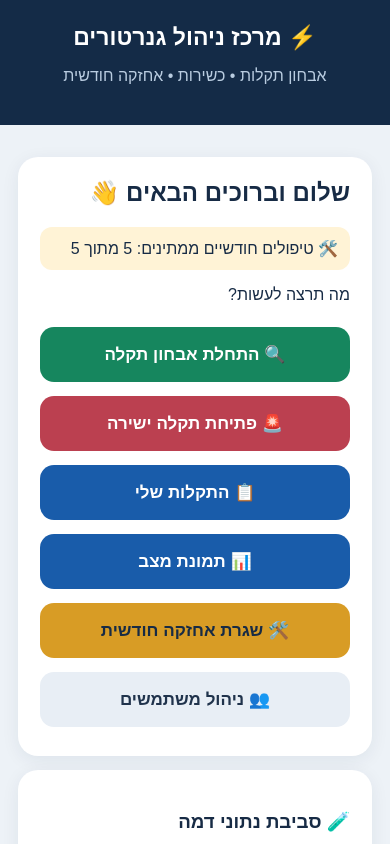
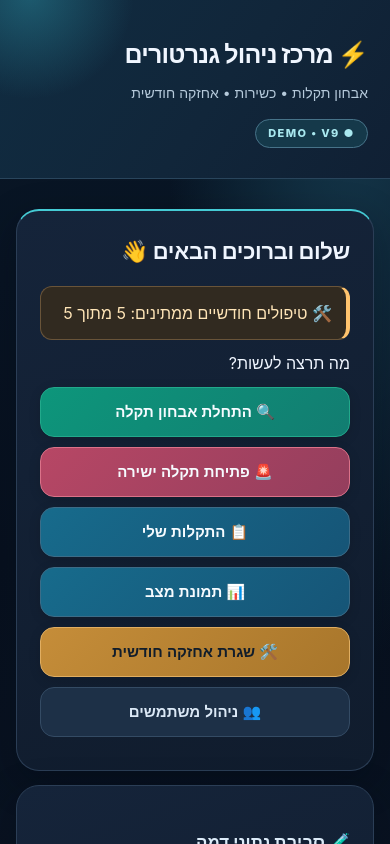
Before and after one commit to Fitness-Squad/generator---demo, a plain HTML site: page index.html in a window 390 px wide. Shown: the top 844 px of the page. Drawn offline with Linux system fonts and the light colour scheme.

Commit message:
Modern dark dashboard visual refresh with responsive mobile layout

```diff
--- a/index.html
+++ b/index.html
@@ -5,28 +5,50 @@
 <meta name="viewport" content="width=device-width,initial-scale=1">
 <title>ניהול תקלות גנרטורים</title>
 <style>
+:root{color-scheme:dark;--bg:#07111f;--surface:#111e30;--surface2:#18283d;--line:#2a3b52;--text:#f0f6ff;--muted:#9db0c7;--accent:#53d9e7;--green:#24c997;--red:#ff657e;--amber:#ffc36d}
 *{box-sizing:border-box}
-body{margin:0;background:#edf2f7;font-family:Arial,sans-serif;color:#172b45}
-header{background:#142b47;color:white;padding:24px;text-align:center}
-header h1{margin:0;font-size:23px}
-header p{color:#b9cce0}
-main{max-width:520px;margin:auto;padding:18px}
-.card{background:white;border-radius:20px;padding:22px;margin:14px 0;box-shadow:0 4px 18px #152c4512}
-h2{margin-top:0}
-button{width:100%;border:0;border-radius:14px;padding:17px;margin:7px 0;font-size:17px;font-weight:bold;background:#195caa;color:white;cursor:pointer}
-button:active{opacity:.7}
-.green{background:#16865e}
-.red{background:#bb4050}
-.gray{background:#e8eef5;color:#20334c}
-.gold{background:#d89c25;color:#172b45}
-input,textarea{width:100%;padding:14px;border:1px solid #ccd5df;border-radius:12px;font-size:16px;margin:8px 0}
-.small{color:#64748b;font-size:14px}
-.badge{background:#e7f2ff;border-radius:12px;padding:12px;margin:10px 0}
-.progress{height:7px;background:#dce5ef;border-radius:9px;margin:18px 0}
-.progress div{height:100%;background:#16865e;border-radius:9px}
-.row{display:flex;gap:10px}
-.row button{flex:1}
-.grid{display:grid;grid-template-columns:1fr 1fr;gap:9px}.metric{background:#edf5fc;border-radius:12px;padding:14px;text-align:center}.metric strong{display:block;font-size:25px}.tabs{display:flex;gap:5px}.tabs button{padding:10px;font-size:14px}.chart{height:175px;display:flex;align-items:end;gap:3px;border-bottom:1px solid #bbb}.bar{flex:1;min-width:2px;background:#16865e;border-radius:4px 4px 0 0}select{width:100%;padding:14px;font-size:16px;border-radius:12px;border:1px solid #ccd5df;background:white;margin:8px 0}.note{background:#fff3d6;padding:12px;border-radius:12px}</style>
+html{scroll-behavior:smooth}
+body{margin:0;min-height:100vh;background:radial-gradient(ellipse at 90% 0%,#163c50 0%,transparent 38%),linear-gradient(180deg,#091727,#07111f 45%,#0b1524);font-family:-apple-system,BlinkMacSystemFont,"Segoe UI",Arial,sans-serif;color:var(--text);line-height:1.55}
+header{position:relative;overflow:hidden;background:linear-gradient(125deg,#102c41 0%,#11263a 55%,#102034 100%);color:var(--text);padding:35px 22px 30px;text-align:right;border-bottom:1px solid #29455c}
+header:before{content:"";position:absolute;width:210px;height:210px;left:-75px;top:-110px;background:radial-gradient(circle,#37b9cc55,transparent 70%);pointer-events:none}
+header:after{content:"●  DEMO  •  V9";display:inline-block;margin-top:16px;padding:5px 12px;border:1px solid #477389;background:#15394a;border-radius:100px;color:#a9e8ef;font-size:11px;font-weight:800;letter-spacing:1.4px}
+header h1{margin:0;font-size:clamp(25px,6vw,34px);font-weight:850;letter-spacing:-.8px}
+header h1:first-letter{color:var(--accent)}
+header p{color:#b6cadb;margin:8px 0 0;font-size:14px}
+main{max-width:740px;margin:auto;padding:16px 16px 70px}
+.card{background:linear-gradient(160deg,#15243a 0%,#101c2d 100%);border:1px solid #2b3e56;border-radius:23px;padding:23px;margin:14px 0;box-shadow:0 12px 38px #02091455}
+.card:first-child{border-top:2px solid #45cbd5}
+h2{margin:0 0 17px;font-size:22px;font-weight:800;letter-spacing:-.3px}
+h3{margin:20px 0 12px;font-size:17px;color:#dcebf8}
+p{margin:11px 0}
+label{display:block;margin-top:13px;color:#d3e3f0;font-size:14px;font-weight:700}
+button{display:block;width:100%;border:1px solid #3c6c87;border-radius:14px;padding:15px 17px;margin:10px 0;font-size:15px;font-weight:750;background:linear-gradient(135deg,#176b8c,#165577);color:#f6fbff;cursor:pointer;transition:transform .15s ease,filter .15s ease,box-shadow .15s ease;box-shadow:0 3px 12px #00000022;text-align:center;min-height:49px}
+button:active{transform:scale(.98);filter:brightness(1.15)}
+button:focus-visible,input:focus-visible,textarea:focus-visible,select:focus-visible{outline:2px solid var(--accent);outline-offset:2px}
+button.green{background:linear-gradient(135deg,#0d967b,#127d71);border-color:#22a98b}
+button.red{background:linear-gradient(135deg,#b74765,#943e5d);border-color:#db7289}
+button.gray{background:#1d3047;border-color:#344b64;color:#dbe8f6;box-shadow:none}
+button.gold{background:linear-gradient(135deg,#c58d39,#a8762b);border-color:#e1ae61;color:#111d2b}
+input,textarea,select{width:100%;padding:13px 14px;border:1px solid #3a526c;border-radius:13px;font-size:16px;margin:7px 0 10px;background:#0b192a;color:var(--text);font-family:inherit}
+input::placeholder,textarea::placeholder{color:#8297ad}
+option{background:#102037;color:white}
+.small{color:var(--muted);font-size:13px;line-height:1.6}
+.badge{background:#1a2d42;border:1px solid #30485f;border-radius:15px;padding:15px;margin:12px 0;color:#e2edf8;overflow-wrap:anywhere}
+.badge strong{color:#77e1ea}
+.note{background:#312a20;border:1px solid #695439;border-right:4px solid var(--amber);padding:14px;border-radius:12px;color:#ffe5b7}
+.progress{height:8px;background:#2a3b50;border-radius:9px;margin:18px 0;overflow:hidden}
+.progress div{height:100%;background:var(--green);border-radius:9px}
+.row{display:flex;gap:10px}.row button{flex:1}
+.grid{display:grid;grid-template-columns:repeat(2,minmax(0,1fr));gap:10px;margin:18px 0}
+.metric{background:linear-gradient(145deg,#20374d,#192a40);border:1px solid #38536c;border-radius:17px;padding:17px 9px;text-align:center;color:#c7d7e7;font-size:12px}
+.metric strong{display:block;font-size:clamp(20px,5vw,29px);color:#74e4df;margin-top:7px;line-height:1.35;overflow-wrap:anywhere}
+.tabs{display:flex;gap:6px;margin:12px 0}
+.tabs button{flex:1;min-width:0;padding:10px 4px;font-size:13px;margin:0;border-radius:11px}
+.chart{height:195px;display:flex;align-items:end;gap:3px;border-bottom:1px solid #527089;background:repeating-linear-gradient(to top,transparent 0,transparent calc(25% - 1px),#263d52 calc(25% - 1px),#263d52 25%);border-radius:10px 10px 0 0;padding:8px 4px 0;overflow:hidden}
+.bar{flex:1;min-width:2px;background:var(--green);border-radius:5px 5px 0 0;box-shadow:0 0 7px #24c99722}
+@media(min-width:650px){header{padding-right:max(28px,calc((100vw - 700px)/2))}main{padding-top:22px}.card{padding:28px}}
+@media(max-width:370px){.card{padding:16px}.tabs button{font-size:12px}.metric{padding:12px 5px}}
+</style>
 </head>
 <body>
 <header>
```
